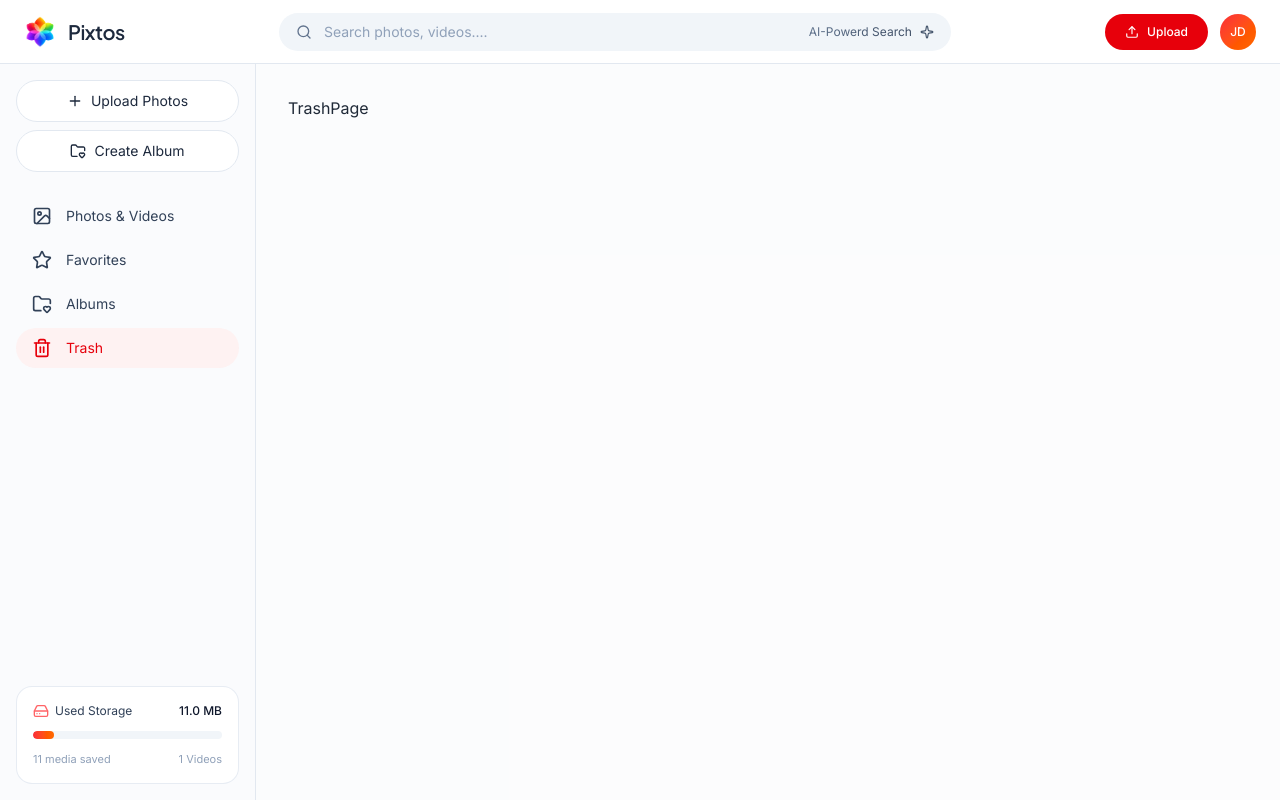
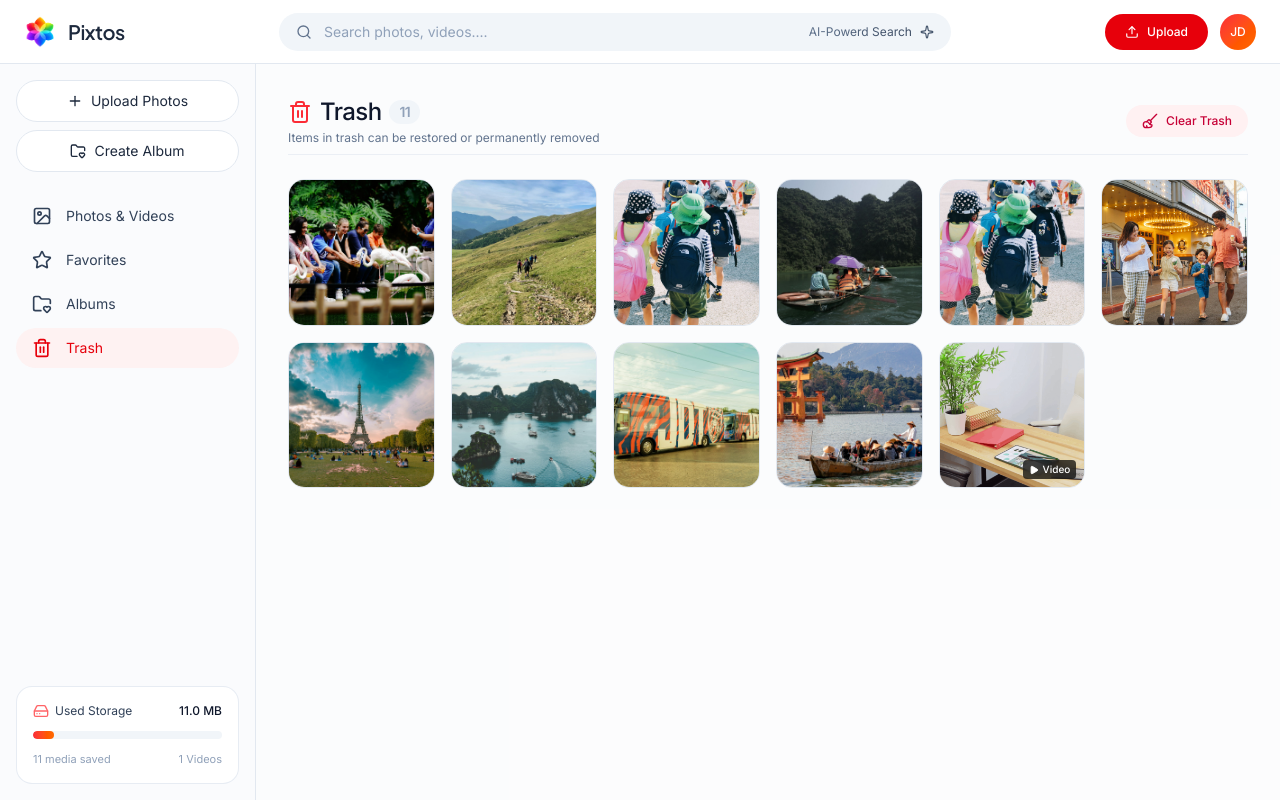
Before and after one commit to codexmish/Pixtos-Client, a Next.js app: page /trash in a window 1280 px wide. Built offline with nearby package versions, Linux system fonts and the light colour scheme; a web font is replaced by a local one.

Commit message:
trash page added

```diff
--- a/src/app/(service)/trash/page.tsx
+++ b/src/app/(service)/trash/page.tsx
@@ -1,7 +1,107 @@
-import React from "react";
+"use client";
+import type { Media } from "@/components/module/photos/PhotoGird";
+import { useEffect, useState } from "react";
+import { DUMMY_MEDIA } from "../page";
+import { Divide, MopIcon, PlayIcon, Trash2Icon } from "lucide-react";
+import { Spinner } from "@/components/ui/spinner";
+import Image from "next/image";
 
 const TrashPage = () => {
-  return <div>TrashPage</div>;
+  const [photos, setPhotos] = useState<Media[]>([]);
+  const [loading, setLoading] = useState(true);
+
+  const fetchTrash = async () => {
+    setTimeout(() => {
+      setPhotos(DUMMY_MEDIA);
+      setLoading(false);
+    }, 1000);
+  };
+
+  // biome-ignore lint/correctness/useExhaustiveDependencies: load trash once on mount
+  useEffect(() => {
+    fetchTrash();
+  }, []);
+
+  const handleEmptyTrash = async () => {
+    console.log("handle empty trash");
+  };
+
+  return (
+    <div className="max-w-7xl mx-auto space-y-6">
+      <div className="flex items-center justify-between pb-2 border-b border-slate-200/60">
+        <div>
+          <h2 className="text-2xl font-medium text-slate-900 tracking-tight flex items-center gap-2">
+            <Trash2Icon className="size-6 text-red-500" />
+            Trash{" "}
+            {photos.length > 0 && (
+              <span className="text-sm font-semibold text-slate-400 bg-slate-100 px-2.5 py-0.5 rounded-full">
+                {photos.length}
+              </span>
+            )}
+          </h2>
+          <p className="text-xs text-slate-500 mt-0.5">
+            Items in trash can be restored or permanently removed
+          </p>
+        </div>
+
+        {photos.length > 0 && (
+          <button
+            onClick={handleEmptyTrash}
+            type="button"
+            className="flex items-center px-4 py-2 bg-rose-50 hover:bg-rose-100 text-rose-700 text-xs font-medium rounded-full transition cursor-pointer"
+          >
+            <MopIcon className="size-4 mr-2" />
+            <span>Clear Trash</span>
+          </button>
+        )}
+      </div>
+
+      {loading ? (
+        <Spinner />
+      ) : photos.length === 0 ? (
+        <div className="empty-state-card">
+          <h3 className="text-lg font-medium text-slate-800">Trash is empty</h3>
+          <p className="text-xs text-slate-500 mt-1 max-w-xs mx-auto">
+            Deleted photos and videos will be safely stored here before
+            permanent removal
+          </p>
+        </div>
+      ) : (
+        <div className="grid grid-cols-2 sm:grid-cols-3 md:grid-cols-4 lg:grid-cols-5 xl:grid-cols-6 gap-4">
+          {photos.map((photo) => {
+            const isVideo =
+              photo.mediaType === "video" ||
+              photo.format === "mp4" ||
+              photo.format === "mov" ||
+              photo.format === "webm";
+
+            return (
+              <div
+                key={photo._id}
+                className="group relative rounded-2xl overflow-hidden bg-white border border-slate-200 flex flex-col"
+              >
+                <div className="aspect-square relative overflow-hidden bg-slate-100">
+                  <Image
+                    src={photo.thumbnailUrl || photo.url}
+                    alt={photo.title}
+                    width={400}
+                    height={400}
+                    className="size-full object-cover"
+                  />
+                  {isVideo && (
+                    <div className="absolute bottom-2 right-2 flex items-center gap-1 px-1.5 py-0.5 bg-black/70 backdrop-blur-xs text-white rounded text-[10px] font-medium pointer-events-none">
+                      <PlayIcon className="size-2.5 fill-white" />
+                      <span>Video</span>
+                    </div>
+                  )}
+                </div>
+              </div>
+            );
+          })}
+        </div>
+      )}
+    </div>
+  );
 };
 
 export default TrashPage;
```
